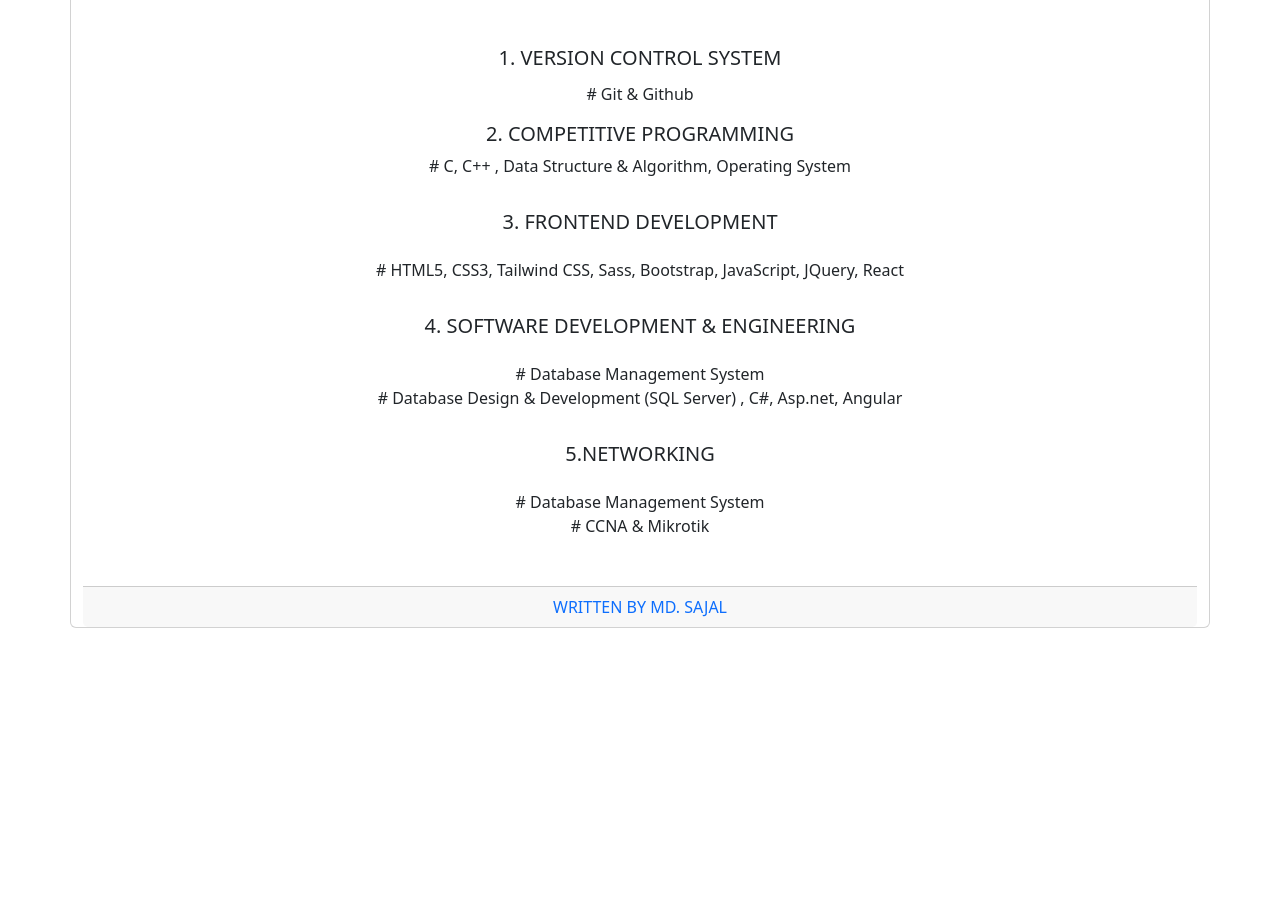
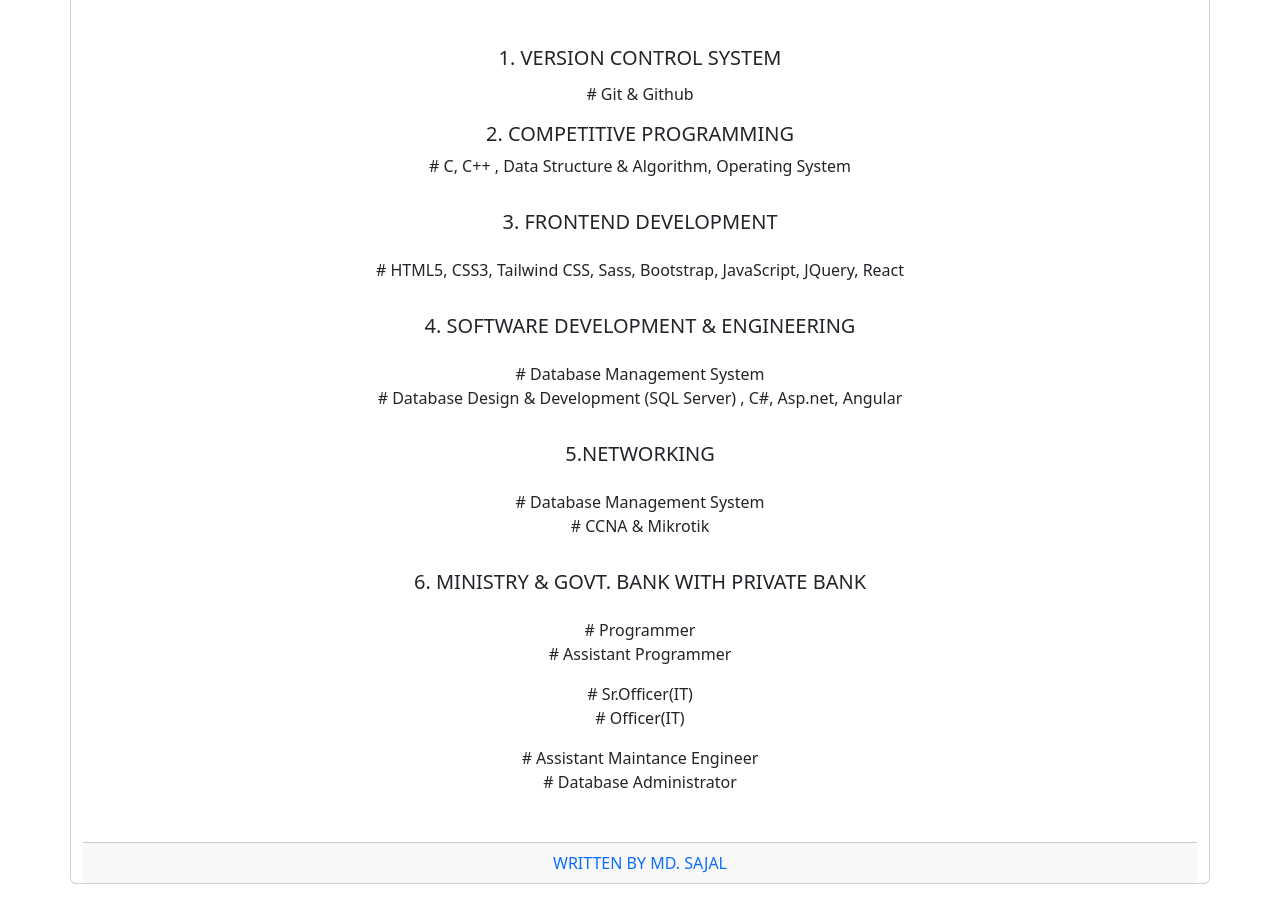
Before and after one commit to mdsajalcse/Software-Engineering-Roadmap, a plain HTML site: page index.html in a window 1280 px wide. Shown: the part 82-982 px from the top of the page. Before the commit the page ends 800 px from the top, so only its background shows below. Drawn offline with nearby package versions, Linux system fonts and the light colour scheme.

Commit message:
some updates

```diff
--- a/index.html
+++ b/index.html
@@ -7,7 +7,6 @@
     <link href="https://cdn.jsdelivr.net/npm/bootstrap@5.3.0-alpha3/dist/css/bootstrap.min.css" rel="stylesheet" integrity="sha384-KK94CHFLLe+nY2dmCWGMq91rCGa5gtU4mk92HdvYe+M/SXH301p5ILy+dN9+nJOZ" crossorigin="anonymous">
   </head>
   <body>
-
      <div class="swe">
         <div class="container py-3">
             <div class="row">
@@ -26,7 +25,10 @@
                       <p class="card-text"># Database Management System <br> # Database Design & Development (SQL Server) , C#, Asp.net, Angular </p>
                       <h5 class="card-title py-3 text-uppercase">5.NetWorking</h5>
                       <p class="card-text"># Database Management System <br> # CCNA & Mikrotik </p>
-
+                       <h5 class="card-title py-3 text-uppercase">6. Ministry & Govt. Bank With Private Bank</h5>
+                      <p class="card-text"># Programmer <br> # Assistant Programmer </p>
+                      <p class="card-text"># Sr.Officer(IT) <br> # Officer(IT)</p>
+                      <p class="card-text"># Assistant Maintance Engineer <br> # Database Administrator</p>
                     </div>
                     <div class="card-footer text-body-secondary">
                      <a  class="text-uppercase text-decoration-none" href="https://www.google.com/search?q=ifthekar+sajal&oq=ifthekar+sajal&aqs=chrome..69i57j69i60l3.2686j0j7&sourceid=chrome&ie=UTF-8">Written by Md. Sajal</a>
```
